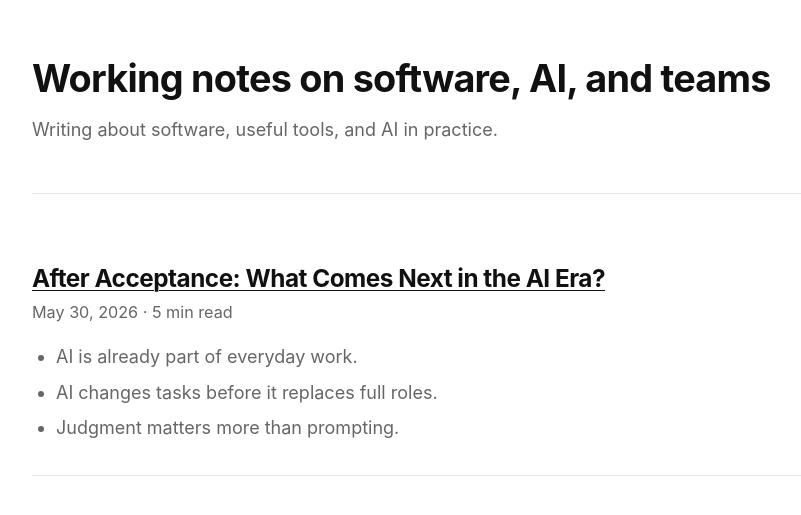
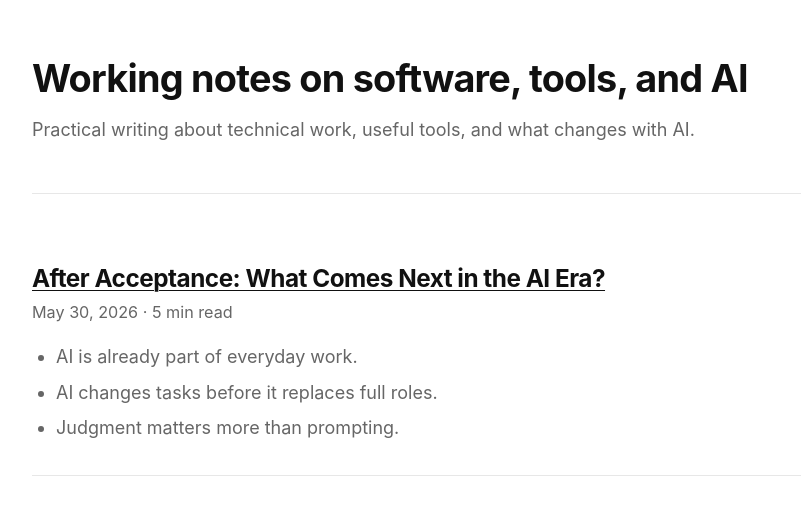
Before and after one commit to adiacov/adiacov.github.io, a Jekyll site: the page built from index.html, in a window 1280 px wide. Shown: the top 515 px of the page, without its empty margins (178-979 px from the left). Built offline with Jekyll 4.4.1, drawn with Linux system fonts in a browser that asks for light colours.

Commit message:
Edit blog title and description

```diff
--- a/_config.yml
+++ b/_config.yml
@@ -1,5 +1,6 @@
-title: "Working notes on software, AI, and teams"
-description: "Writing about software, useful tools, and AI in practice."
+title: "Working notes on software, tools, and AI"
+description: "Practical writing about technical work, useful tools, and what changes with
+ AI."
 url: "https://adiacov.github.io"
 baseurl: ""
 
```
